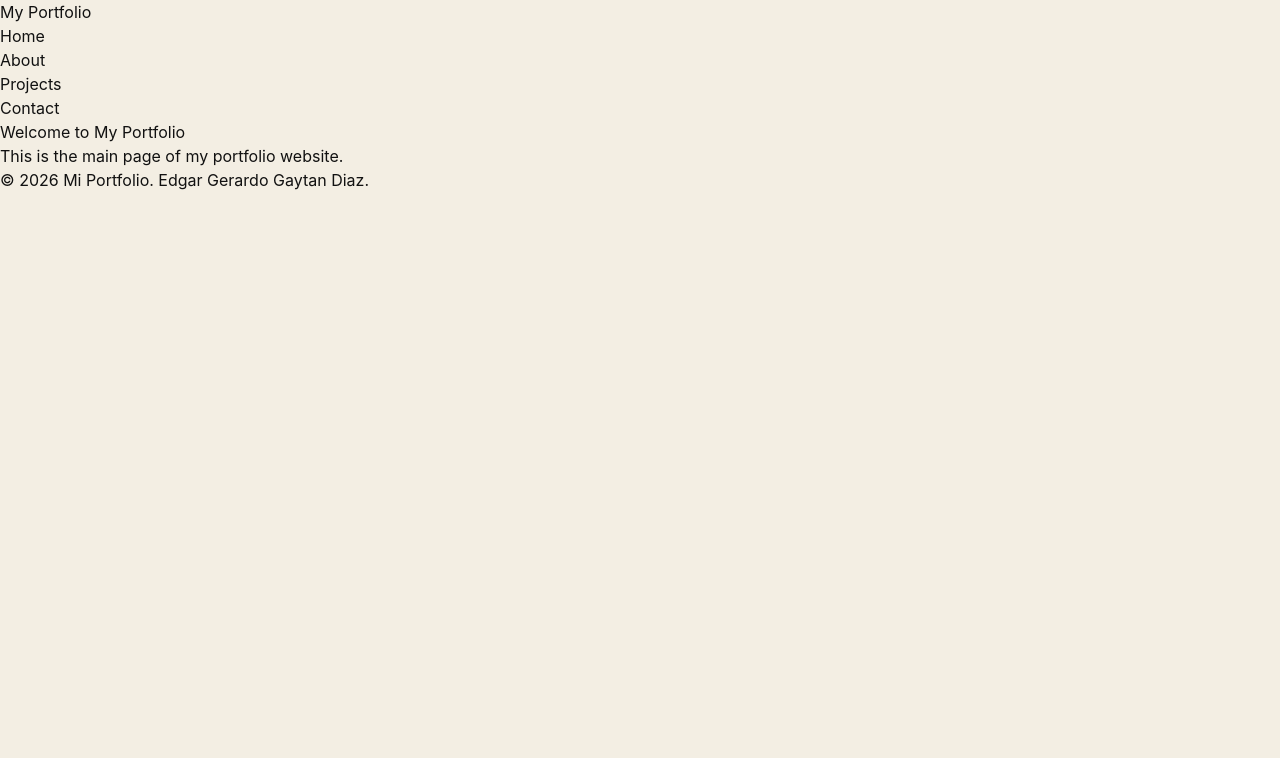
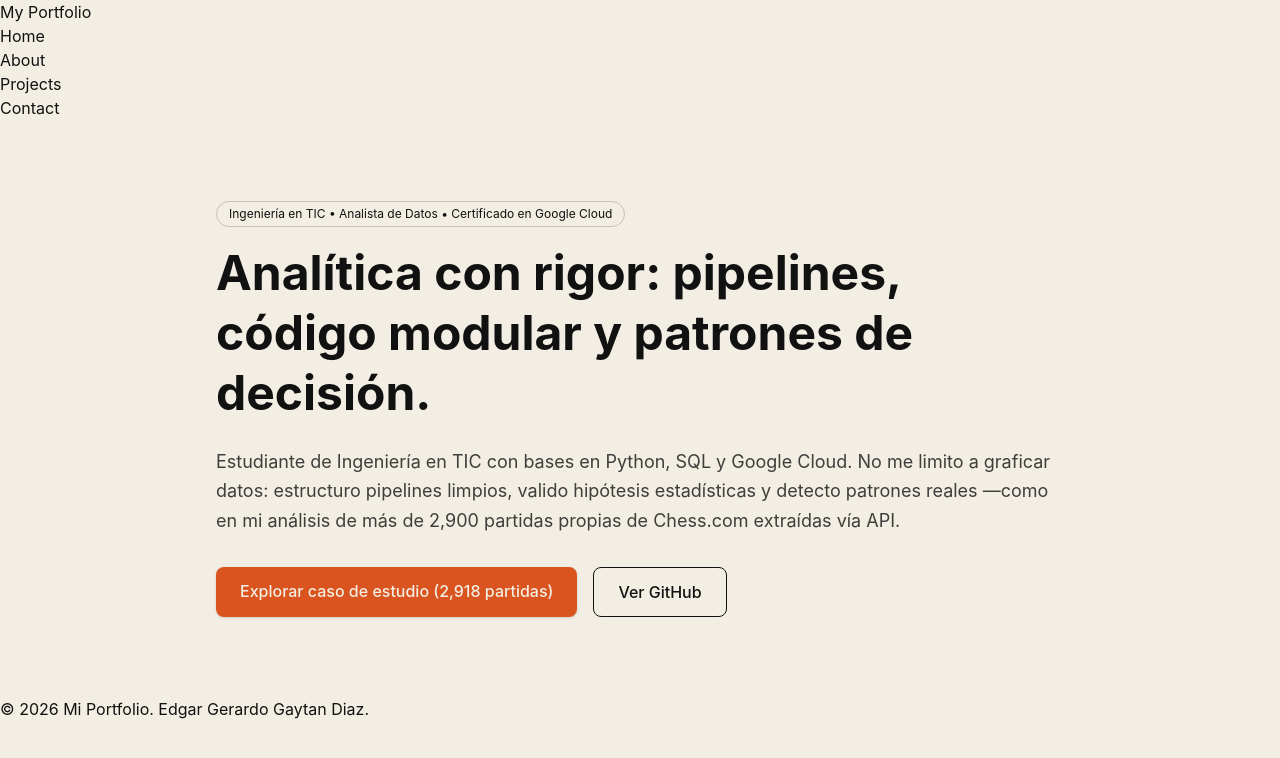
Before and after one commit to edgarrr-45/mi-portfolio, an Astro site: page / in a window 1280 px wide. Built offline with nearby package versions, Linux system fonts and the light colour scheme; Astro itself is replaced by a stand-in of ours.

Commit message:
feat: completar seccion Hero con propuesta de valor profesional

```diff
--- /dev/null
+++ b/src/components/Hero.astro
@@ -0,0 +1,20 @@
+---
+
+---
+
+<section id="hero" class="max-w-4xl mx-auto px-6 py-20">
+    <span class="inline-block rounded-full text-xs border border-ink/20 px-3 py-1 mb-4">Ingeniería en TIC • Analista de Datos • Certificado en Google Cloud</span>
+    <h1 class="text-4xl md:text-5xl font-bold text-ink leading-tight">
+      Analítica con rigor: pipelines, código modular y patrones de decisión.
+    </h1>
+    <p class="mt-6 text-lg text-ink/80 leading-relaxed">
+      Estudiante de Ingeniería en TIC con bases en Python, SQL y Google Cloud. No me limito a graficar datos: estructuro pipelines limpios, valido hipótesis estadísticas y detecto patrones reales —como en mi análisis de más de 2,900 partidas propias de Chess.com extraídas vía API.
+    </p>
+
+    <div class="flex flex-wrap gap-4 mt-8">
+        <a class="bg-burnt text-cream px-6 py-3 rounded-lg font-medium hover:opacity-90 transition shadow-sm" href="#ajedrez">Explorar caso de estudio (2,918 partidas)</a>
+        <a class="border border-ink text-ink px-6 py-3 rounded-lg font-medium hover:bg-ink hover:text-cream transition" href="https://github.com/edgarrr-45" target="_blank" rel="noopener noreferrer">Ver GitHub</a>
+
+    </div>
+
+</section>
--- a/src/pages/index.astro
+++ b/src/pages/index.astro
@@ -1,9 +1,11 @@
 ---
 import BaseLayout from '../layouts/BaseLayout.astro';
+import Hero from '../components/Hero.astro';
 ---
 
 
 <BaseLayout title="Edgar Gaytán | Analista de Datos">
-  <h1>Welcome to My Portfolio</h1>
-  <p>This is the main page of my portfolio website.</p>
+
+
+  <Hero />
 </BaseLayout>
```
